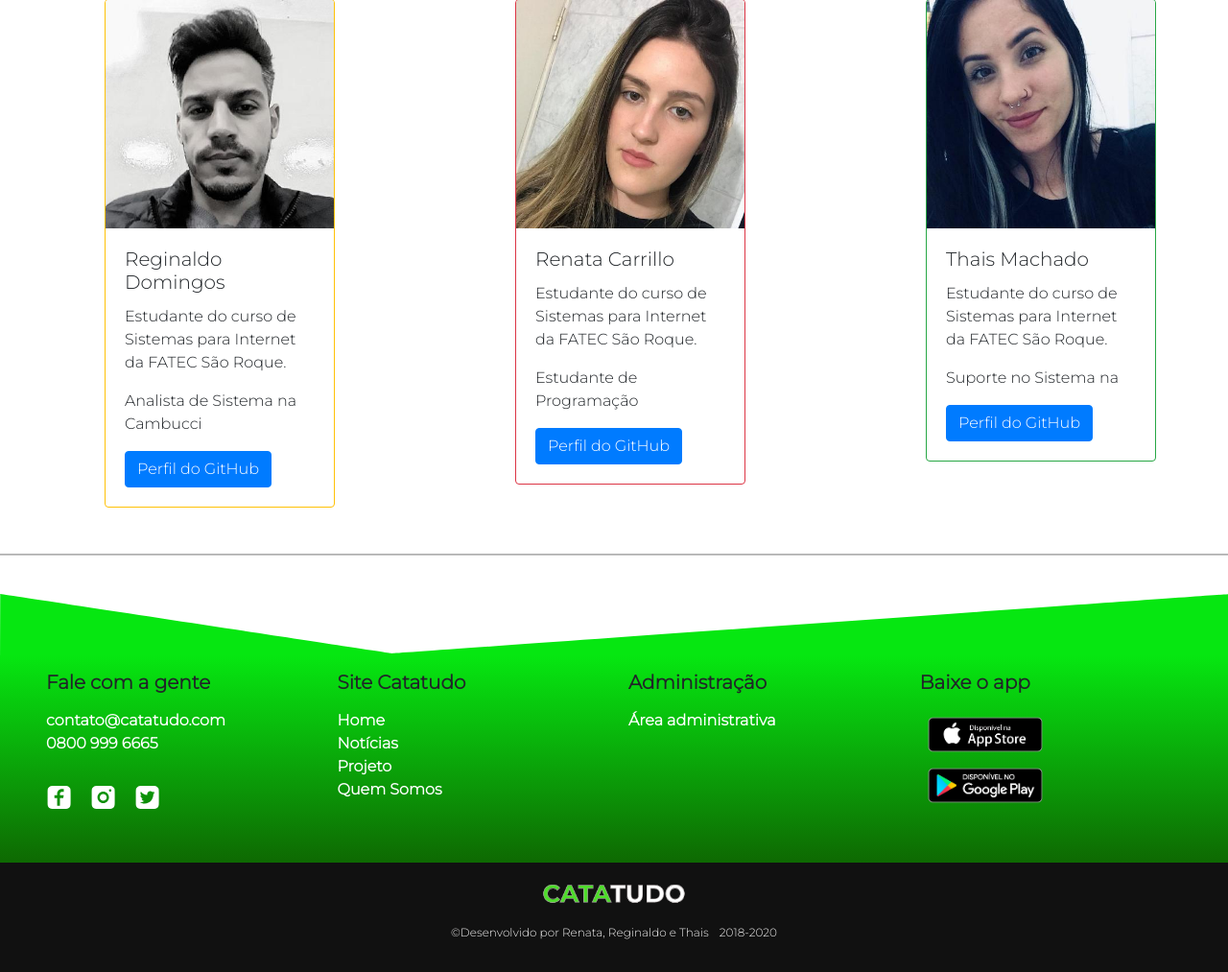
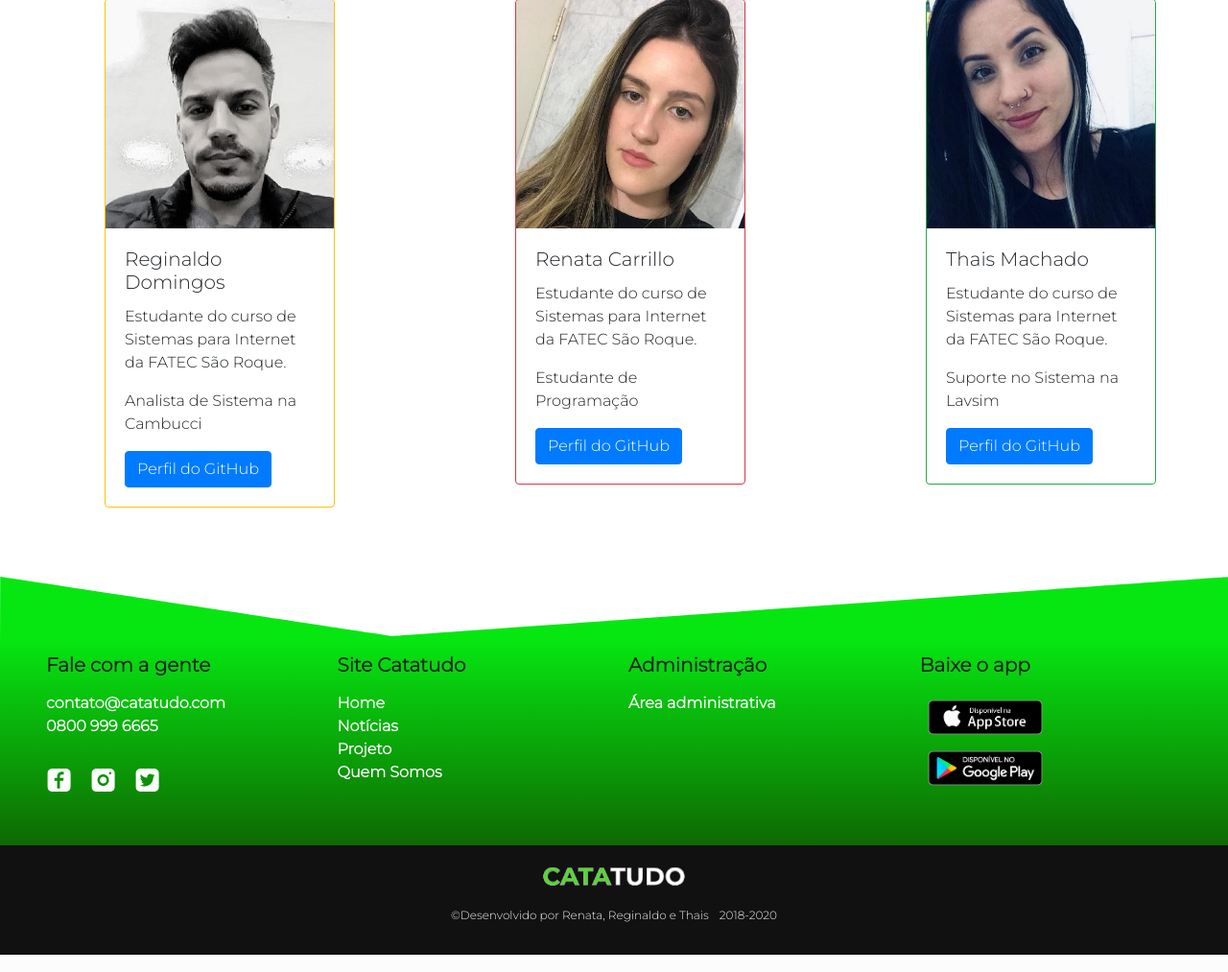
Before and after one commit to renatacarrillo/PORTAL-CATATUDO, a PHP site: page /quemsomos.php in a window 1280 px wide. Shown: the part 1037-2050 px from the top of the page at 96% size. Run offline with PHP 8.4, Linux system fonts and the light colour scheme; some libraries are stand-ins or nearby versions.

Commit message:
Atualização final de layout desktop

```diff
--- a/index.php
+++ b/index.php
@@ -221,7 +221,6 @@
     </div>
   </nav>
 
-  <hr></hr>
   <!-- FOOTER -->
   <!-- INCLUINDO O FOOTER -->
   <?php include 'includes/footer.php' ?>
--- a/noticias.php
+++ b/noticias.php
@@ -132,9 +132,6 @@
 </div>
 
 
-  <!-- LINHA DE DIVISÃO PARA O FOOTE -->
-  <hr></hr>
-
   <!-- INCLUINDO O FOOTER -->
   <!-- FOOTER -->
   <?php include 'includes/footer.php' ?>
--- a/projeto.php
+++ b/projeto.php
@@ -142,8 +142,6 @@
     </div>
   </nav>
 
-
-  <hr></hr>
   <!-- INCLUINDO O FOOTER -->
   <!-- FOOTER -->
   <?php include 'includes/footer.php' ?>
--- a/quemsomos.php
+++ b/quemsomos.php
@@ -106,7 +106,7 @@
             <div class="card-body">
               <h5 class="card-title">Thais Machado</h5>
               <p class="card-text">Estudante do curso de Sistemas para Internet da FATEC São Roque.</p>
-              <p class="card-text">Suporte no Sistema na </p>
+              <p class="card-text">Suporte no Sistema na Lavsim</p>
               <a href="https://github.com/thaismachado94" class="btn btn-primary">Perfil do GitHub</a>
             </div>
           </div>
@@ -118,7 +118,6 @@
 
   </section>
 
-  <hr></hr>
   <!-- INCLUINDO O FOOTER -->
   <!-- FOOTER -->
   <?php include 'includes/footer.php' ?>
```
